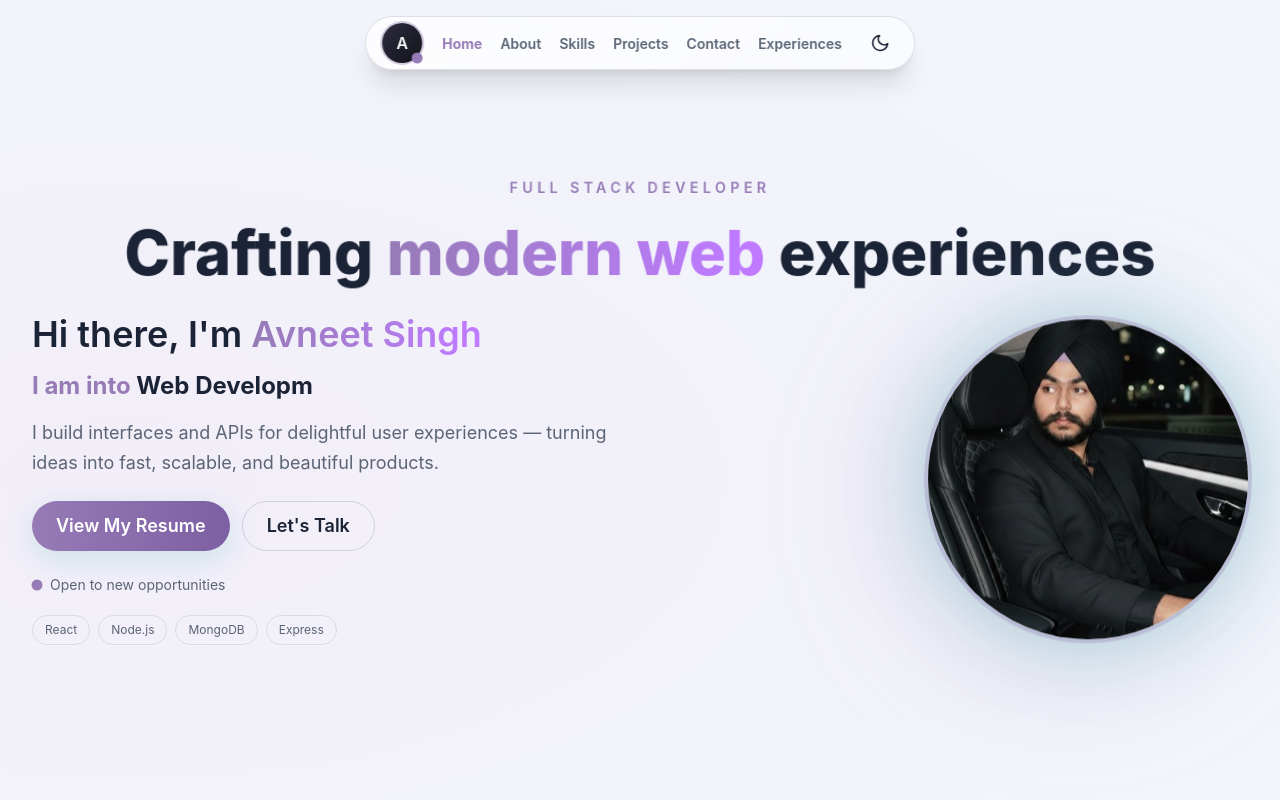
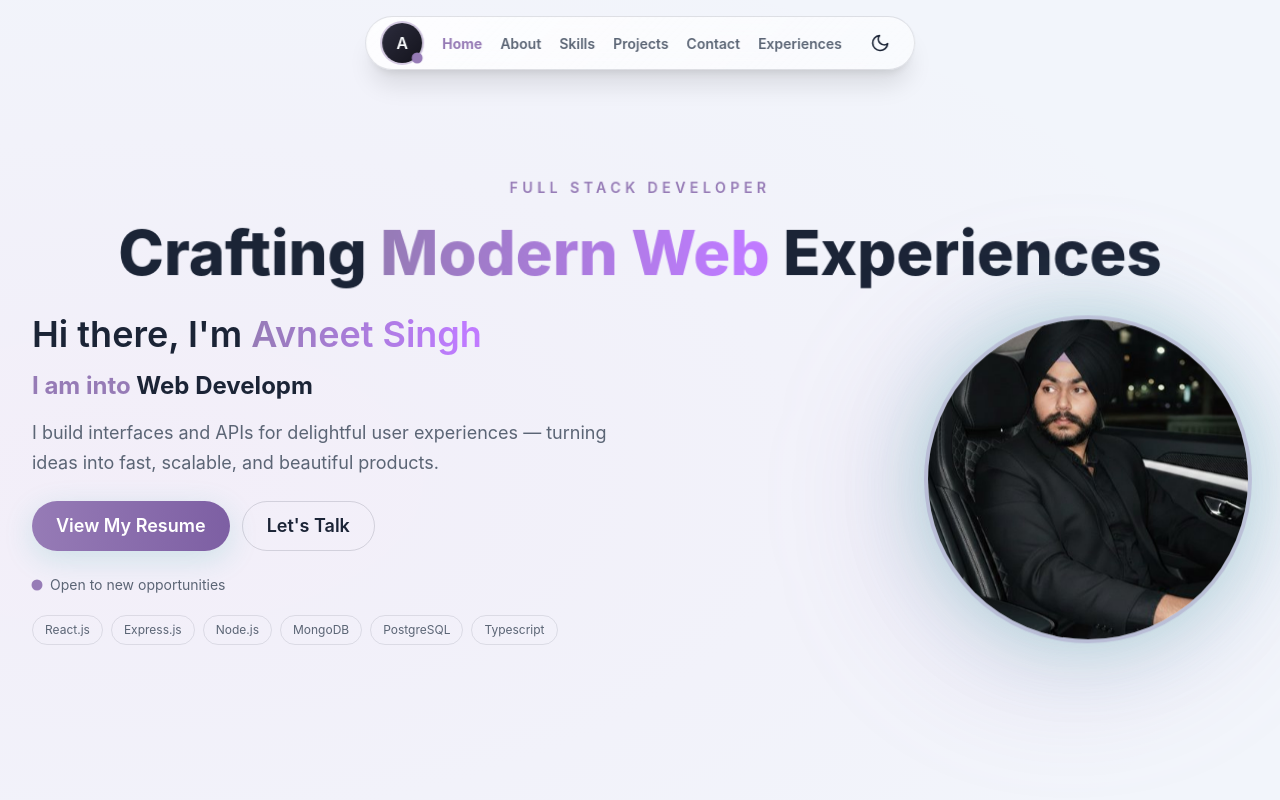
Before and after one commit to avneetsingh91/Personal-Portfolio, a React (Vite) app: page / in a window 1280 px wide. Shown: the top 800 px of the page. Built offline with nearby package versions, Linux system fonts and the light colour scheme.

Commit message:
home section changes

```diff
--- a/src/components/Main.jsx
+++ b/src/components/Main.jsx
@@ -50,9 +50,9 @@ const Main = () => {
           <h1 className="text-4xl md:text-6xl font-extrabold leading-tight mt-4">
             Crafting{" "}
             <span className="bg-clip-text text-transparent bg-gradient-to-r from-pink-400 to-purple-400">
-              modern web
+              Modern Web
             </span>{" "}
-            experiences
+            Experiences
           </h1>
         </div>
 
@@ -99,7 +99,7 @@ const Main = () => {
             </div>
 
             <div className="mt-5 flex flex-wrap gap-2 justify-center lg:justify-start">
-              {["React", "Node.js", "MongoDB", "Express"].map((chip) => (
+              {["React.js", "Express.js", "Node.js", "MongoDB", "PostgreSQL","Typescript" ].map((chip) => (
                 <span
                   key={chip}
                   className="text-xs px-3 py-1.5 rounded-full border border-white/10 text-muted"
```
